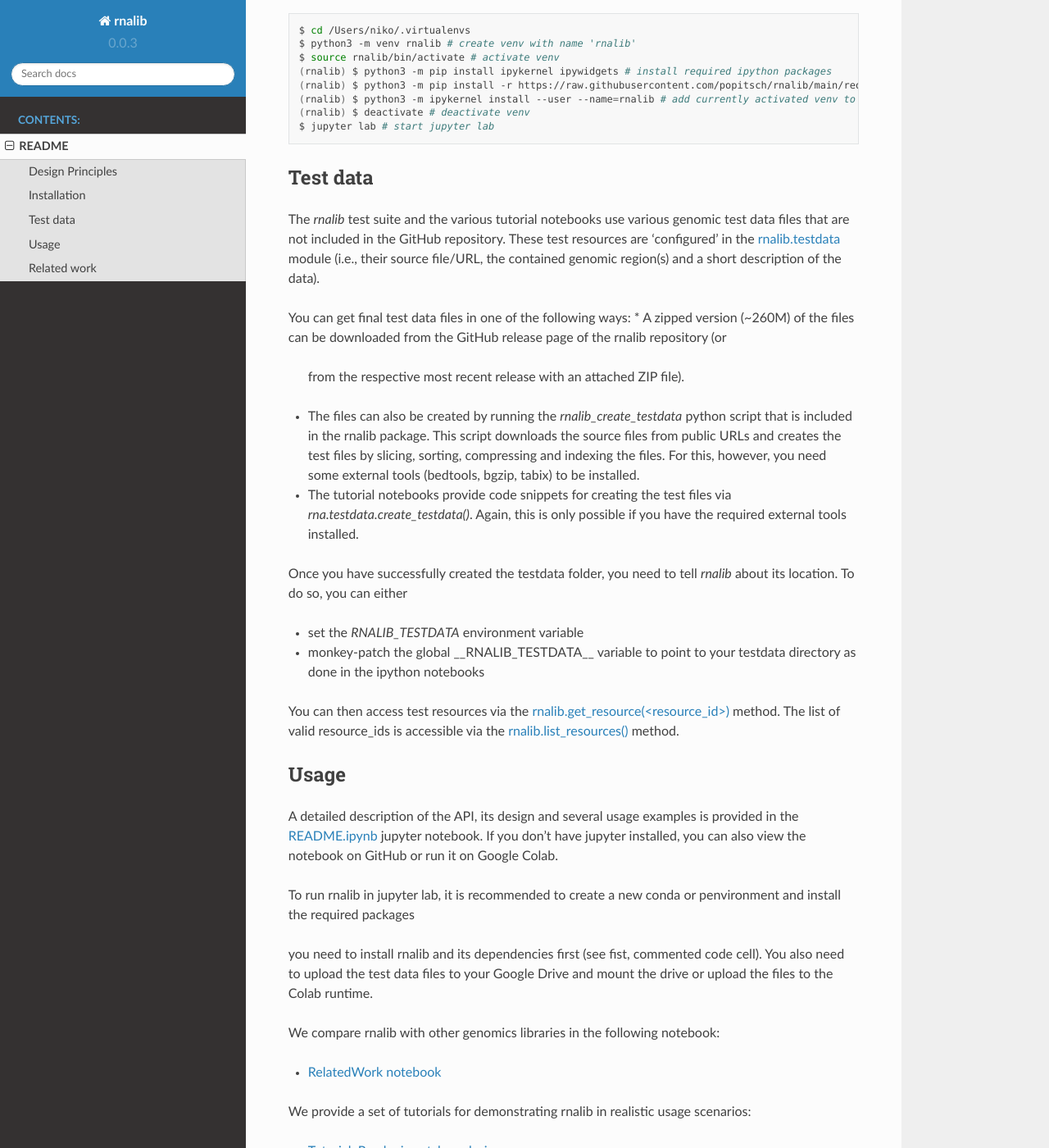
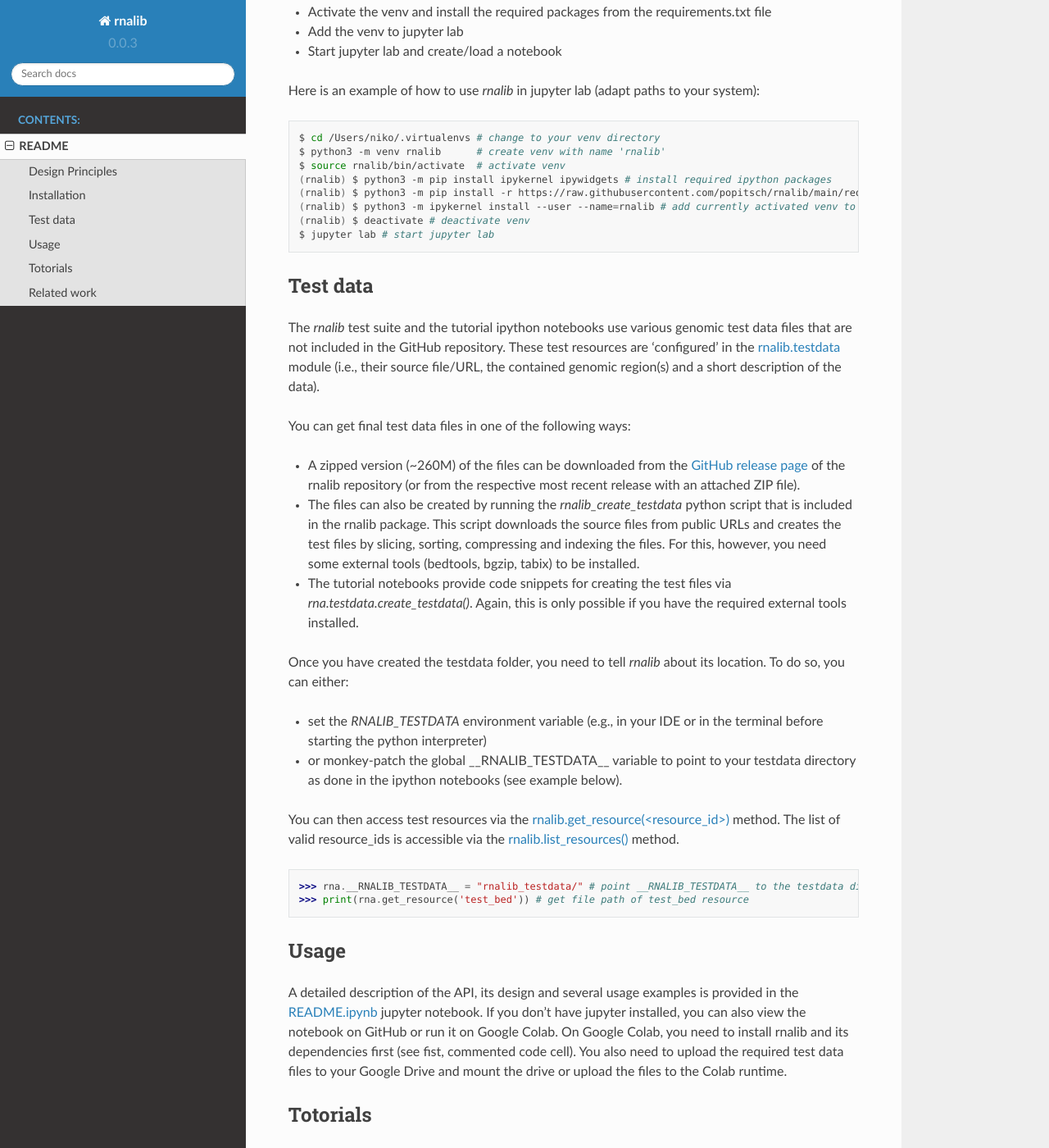
Before and after one commit to popitsch/rnalib, a Sphinx documentation site: the page built from docs/readme.rst, in a window 1280 px wide and 1400 px high, scrolled down 1379 px. Shown: the whole window at 82% size. Built offline with Sphinx 7.4.7 and the Read the Docs theme 2.0.0, drawn with Linux system fonts in a browser that asks for light colours; pages that are not in the unit, such as notebooks, are missing from menus; the version number is read from the project's files by our own code; some of the changed text lies outside the part shown.

Commit message:
improved docs

```diff
--- a/docs/readme.rst
+++ b/docs/readme.rst
@@ -9,7 +9,7 @@ genomics data.
 Design Principles
 -----------------
 
-rnalib is designed with the following principles in mind:
+*Rnalib* was designed with the following principles in mind:
 
 * Genomic data is represented by an (immutable) location object and arbitrary associated (mutable) annotation data.
 * Immutable representations of genomic intervals (`GI`) and features (e.g., genes, transcripts, exons, etc.) can be
@@ -44,25 +44,27 @@ Rnalib is hosted on PyPI and can be installed via pip:
 The source code is `available on GitHub <https://github.com/popitsch/rnalib>`_.
 
 You can then import the library in your python code:
+
 .. code:: python
 
-   $ python
    >>> import rnalib as rna
+   >>> print(f"imported rnalib {rna.__version__}")
 
-To use *rnalib* in jupyter lab (recommended), you should
+To use *rnalib* in jupyter lab (recommended), you should:
+
 * Install jupyter lab
 * Install and create a new virtual environment (venv)
 * Activate the venv and install the required packages from the requirements.txt file
 * Add the venv to jupyter lab
 * Start jupyter lab and create/load a notebook
 
-Here is an example of how to use *rnalib &in jupyter lab (adapt paths to your system):
+Here is an example of how to use *rnalib* in jupyter lab (adapt paths to your system):
 
 .. code:: bash
 
-    $ cd /Users/niko/.virtualenvs
-    $ python3 -m venv rnalib # create venv with name 'rnalib'
-    $ source rnalib/bin/activate # activate venv
+    $ cd /Users/niko/.virtualenvs # change to your venv directory
+    $ python3 -m venv rnalib      # create venv with name 'rnalib'
+    $ source rnalib/bin/activate  # activate venv
     (rnalib) $ python3 -m pip install ipykernel ipywidgets # install required ipython packages
     (rnalib) $ python3 -m pip install -r https://raw.githubusercontent.com/popitsch/rnalib/main/requirements.txt # install required packages
     (rnalib) $ python3 -m ipykernel install --user --name=rnalib # add currently activated venv to jupyter
@@ -72,12 +74,13 @@ Here is an example of how to use *rnalib &in jupyter lab (adapt paths to your sy
 Test data
 ---------
 
-The *rnalib* test suite and the various tutorial notebooks use various genomic test data files that are not included in
+The *rnalib* test suite and the tutorial ipython notebooks use various genomic test data files that are not included in
 the GitHub repository. These test resources are 'configured' in the `rnalib.testdata <https://github.com/popitsch/rnalib/blob/main/rnalib/testdata.py>`__
 module (i.e., their source file/URL, the contained genomic region(s) and a short description of the data).
 
 You can get final test data files in one of the following ways:
-* A zipped version (~260M) of the files can be downloaded from the GitHub release page of the rnalib repository (or
+
+* A zipped version (~260M) of the files can be downloaded from the `GitHub release page <https://github.com/popitsch/rnalib/releases>`__ of the rnalib repository (or
   from the respective most recent release with an attached ZIP file).
 * The files can also be created by running the `rnalib_create_testdata` python script that is included in the rnalib
   package. This script downloads the source files from public URLs and creates the test files by slicing,
@@ -86,15 +89,21 @@ You can get final test data files in one of the following ways:
 * The tutorial notebooks provide code snippets for creating the test files via `rna.testdata.create_testdata()`.
   Again, this is only possible if you have the required external tools installed.
 
-Once you have successfully created the testdata folder, you need to tell *rnalib* about its location.
-To do so, you can either
+Once you have created the testdata folder, you need to tell *rnalib* about its location.
+To do so, you can either:
 
-* set the `RNALIB_TESTDATA` environment variable
-* monkey-patch the global __RNALIB_TESTDATA__ variable to point to your testdata directory as done in the ipython
-  notebooks
+* set the `RNALIB_TESTDATA` environment variable (e.g., in your IDE or in the terminal before starting the python
+  interpreter)
+* or monkey-patch the global __RNALIB_TESTDATA__ variable to point to your testdata directory as done in the ipython
+  notebooks (see example below).
 
 You can then access test resources via the `rnalib.get_resource(<resource_id>) <https://github.com/search?q=repo%3Apopitsch/rnalib%20get_resource&type=code>`__ method.
 The list of valid resource_ids is accessible via the `rnalib.list_resources() <https://github.com/search?q=repo%3Apopitsch/rnalib%20list_resources&type=code>`__ method.
+
+.. code:: python
+
+   >>> rna.__RNALIB_TESTDATA__ = "rnalib_testdata/" # point __RNALIB_TESTDATA__ to the testdata directory
+   >>> print(rna.get_resource('test_bed')) # get file path of test_bed resource
 
 Usage
 -----
@@ -102,18 +111,19 @@ Usage
 A detailed description of the API, its design and several usage examples is provided in the
 `README.ipynb <https://colab.research.google.com/github/popitsch/rnalib/blob/main/notebooks/README.ipynb>`_ jupyter
 notebook. If you don't have jupyter installed, you can also view the notebook on GitHub or run it on Google Colab.
+On Google Colab, you need to install rnalib and its dependencies first (see fist, commented code cell).
+You also need to upload the required test data files to your Google Drive and mount the drive or upload the files to the Colab runtime.
 
-To run rnalib in jupyter lab, it is recommended to create a new  conda or penvironment and install the required packages
+Totorials
+---------
 
-you need to install rnalib and its dependencies first
-(see fist, commented code cell). You also need to upload the test data files to your Google Drive and mount the drive
-or upload the files to the Colab runtime.
+We also provide a set of tutorials for further demonstrating *rnalib*'s API:
 
-We compare rnalib with other genomics libraries in the following notebook:
+We compare *rnalib* to other genomics libraries with a focus on performance and memory usage in the following notebook:
 
 * `RelatedWork notebook <https://colab.research.google.com/github/popitsch/rnalib/blob/main/notebooks/RelatedWork_performance.ipynb>`_
 
-We provide a set of tutorials for demonstrating rnalib in realistic usage scenarios:
+We provide a set of tutorials for demonstrating *rnalib* in realistic usage scenarios:
 
 * `Tutorial: Read mismatch analysis <https://colab.research.google.com/github/popitsch/rnalib/blob/main/notebooks/Tutorial_mismatch_analysis.ipynb>`_
 * `Tutorial: Comparison of gene annotation sets <https://colab.research.google.com/github/popitsch/rnalib/blob/main/notebooks/Tutorial_compare_annotation_sets.ipynb>`_
```
